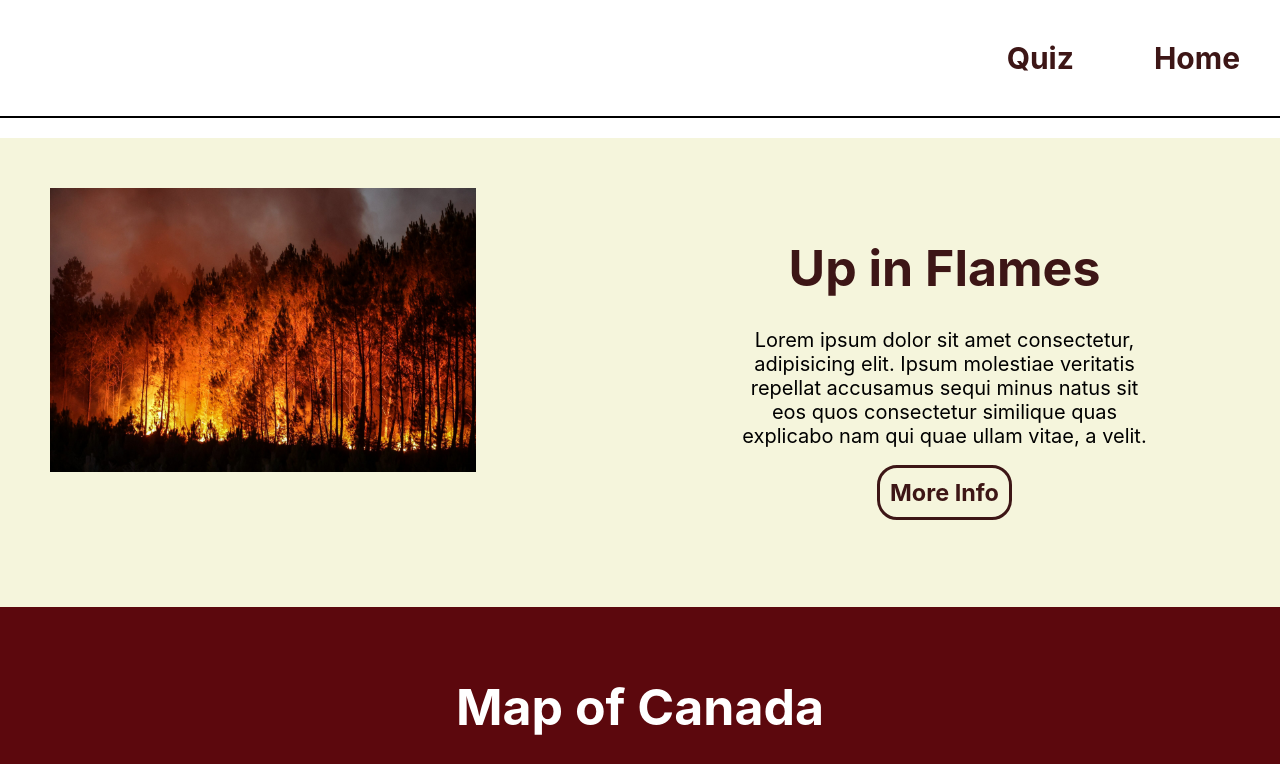
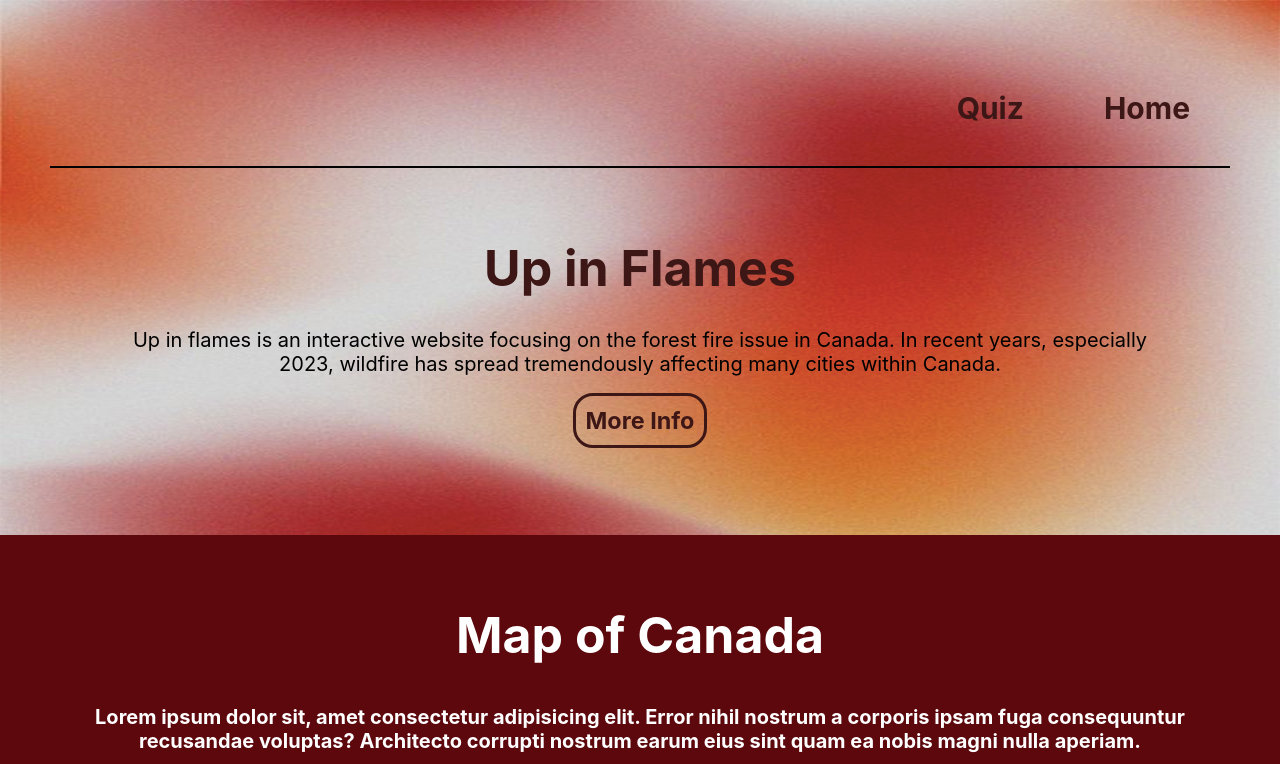
Before and after one commit to ipioselli/cart351_project, a PHP site: page / in a window 1280 px wide. Shown: the top 764 px of the page. Run offline with PHP 8.4, Linux system fonts and the light colour scheme.

Commit message:
fixed image

```diff
--- a/css/style.css
+++ b/css/style.css
@@ -47,8 +47,10 @@
   .hello{
     background-color:beige;
     padding:50px;
-    display: flex;
-    flex-direction: row;
+    background-image: url("/images/red.jpg");
+background-size: cover;
+    background-repeat: no-repeat;
+
   }
 
   .hello-info{
--- a/index.html
+++ b/index.html
@@ -18,22 +18,20 @@
 <body>
 
 
-<div class="topnav">
-    <h2><a href="index.html">Home</a></h2>
-    <h2><a href="">Quiz</a></h2>
 
-</div>
 
 <section class="hello">
 
-    <div class="image">
-        <img src="images/fire.jpeg" alt="">
+
+    <div class="topnav">
+        <h2><a href="index.html">Home</a></h2>
+        <h2><a href="">Quiz</a></h2>
 
     </div>
 
     <div class="hello-info">
         <h1>Up in Flames</h1>
-        <p>Lorem ipsum dolor sit amet consectetur, adipisicing elit. Ipsum molestiae veritatis repellat accusamus sequi minus natus sit eos quos consectetur similique quas explicabo nam qui quae ullam vitae, a velit.</p>
+        <p>Up in flames is an interactive website focusing on the forest fire issue in Canada. In recent years, especially 2023, wildfire has spread tremendously affecting many cities within Canada.</p>
         <h3><a href="">More Info</a></h3>
 
     </div>
@@ -50,8 +48,8 @@
         <div id="map" style="width: 50%; height: 400px;"></div>
 
 
-    <img src="images/fire.jpeg" alt="">
-    <h3><a href="">EXPLORE</a></h3>
+    <!-- <img src="images/fire.jpeg" alt=""> -->
+    <!-- <h3><a href="">EXPLORE</a></h3> -->
 
 
 
```
Also changed, not shown: images/red.jpeg (added), images/red.jpg (added), 1 other file.
